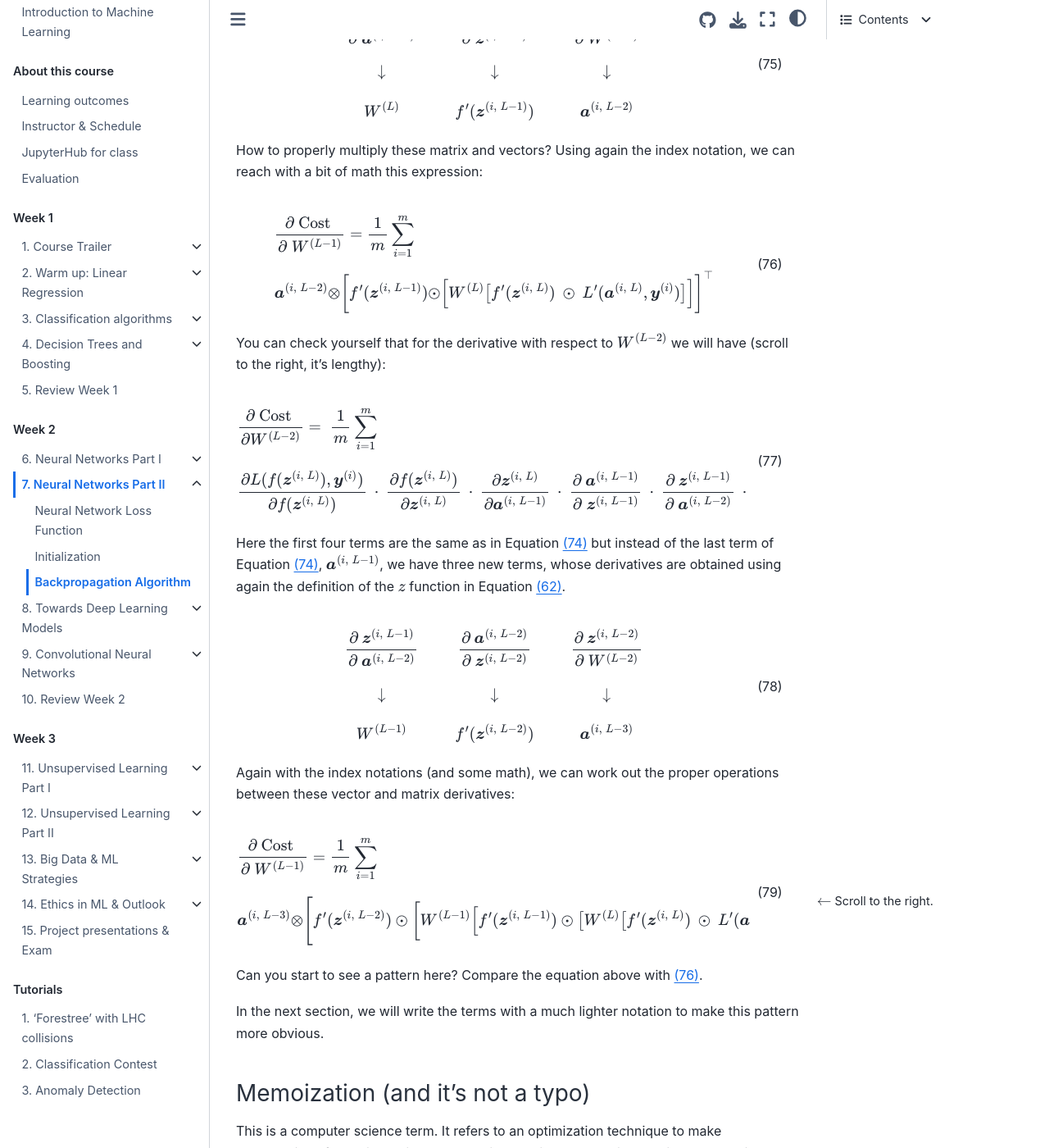
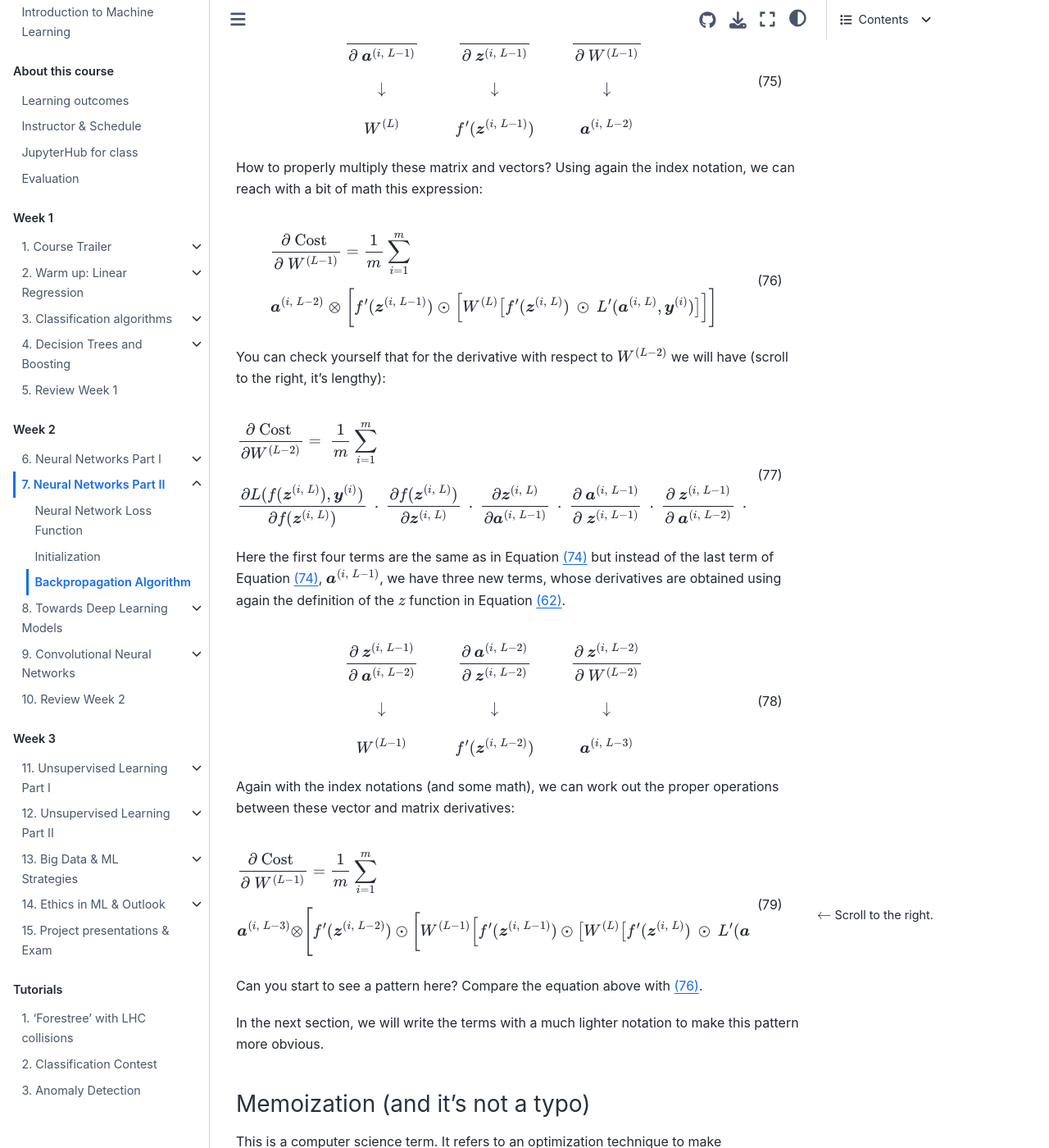
Before and after one commit to clairedavid/intro_to_ml, a Jupyter Book: the page built from week2/NN2_backprop.md, in a window 1280 px wide and 1400 px high, scrolled down 7001 px. Shown: the whole window at 82% size. Built offline with Jupyter Book 1.0.4 settings and Sphinx 7.4.7 and the Sphinx Book theme 1.1.4, drawn with Linux system fonts in a browser that asks for light colours; pages that are not in the unit, such as notebooks, are missing from menus; some of the changed text lies outside the part shown.

Commit message:
Backprop after typo catches from Mike

````diff
--- a/week2/NN2_backprop.md
+++ b/week2/NN2_backprop.md
@@ -264,7 +264,7 @@
 
 ```{math}
 :label: dCostfirstvectorouterprod
-\frac{\partial \text { Cost }}{\partial \; W^{(L)}} = \frac{1}{m} \sum_{i=1}^m \; \boldsymbol{a}^{(i, \: L-1)} \otimes \left[  f'(\boldsymbol{z}^{(i, \: L)}) \odot L^{\prime}(\boldsymbol{a}^{(i, \: L)}, \boldsymbol{y}^{(i)}) \right]^\top  \;,
+\frac{\partial \text { Cost }}{\partial \; W^{(L)}} = \frac{1}{m} \sum_{i=1}^m \; \boldsymbol{a}^{(i, \: L-1)} \otimes \left[  f'(\boldsymbol{z}^{(i, \: L)}) \odot L^{\prime}(\boldsymbol{a}^{(i, \: L)}, \boldsymbol{y}^{(i)}) \right]  \;,
 ```
 where $\otimes$ is the outer product and $\odot$ denotes the element-wise multiplication between the two column vectors. You can check the outer product will be of the desired dimensions of $n_{L-1} \times n_L$.
 
@@ -294,7 +294,7 @@
 :label: dCostbeforelastsimpleeq
 \begin{align*}
 & \frac{\partial \text { Cost }}{\partial \; W^{(L-1)}} = \frac{1}{m} \sum_{i=1}^m \: \\[1ex]
-& \boldsymbol{a}^{(i, \: L-2)} \otimes \biggr[ f'(\boldsymbol{z}^{(i, \: L-1)}) \odot \Bigr[ W^{(L)} \bigr[  f'(\boldsymbol{z}^{(i, \: L)}) \: \odot \: L^{\prime}(\boldsymbol{a}^{(i, \: L)}, \boldsymbol{y}^{(i)}) \bigr] \Bigr] \biggr]^\top
+& \boldsymbol{a}^{(i, \: L-2)} \;\otimes\; \biggr[ f'(\boldsymbol{z}^{(i, \: L-1)}) \;\odot\; \Bigr[ W^{(L)} \bigr[  f'(\boldsymbol{z}^{(i, \: L)}) \: \odot \: L^{\prime}(\boldsymbol{a}^{(i, \: L)}, \boldsymbol{y}^{(i)}) \bigr] \Bigr] \biggr]
 \end{align*}
 ```
 
@@ -324,7 +324,7 @@
 :label: Lminus2outerprodelementwiseall
 \begin{align*}
 & \frac{\partial \text { Cost }}{\partial \; W^{(L-1)}} = \frac{1}{m} \sum_{i=1}^m \: \\[1ex]
-& \boldsymbol{a}^{(i, \: L-3)} \otimes \Biggr[ f'(\boldsymbol{z}^{(i, \: L-2)}) \: \odot \: \biggr[ W^{(L-1)} \Bigr[ f'(\boldsymbol{z}^{(i, \: L-1)}) \: \odot \: \bigr[ W^{(L)} \bigr[  f'(\boldsymbol{z}^{(i, \: L)}) \: \odot \: L^{\prime}(\boldsymbol{a}^{(i, \: L)}, \boldsymbol{y}^{(i)}) \bigr] \bigr] \Bigr] \biggr] \Biggr]^\top
+& \boldsymbol{a}^{(i, \: L-3)} \otimes \Biggr[ f'(\boldsymbol{z}^{(i, \: L-2)}) \: \odot \: \biggr[ W^{(L-1)} \Bigr[ f'(\boldsymbol{z}^{(i, \: L-1)}) \: \odot \: \bigr[ W^{(L)} \bigr[  f'(\boldsymbol{z}^{(i, \: L)}) \: \odot \: L^{\prime}(\boldsymbol{a}^{(i, \: L)}, \boldsymbol{y}^{(i)}) \bigr] \bigr] \Bigr] \biggr] \Biggr]
 \end{align*}
 ```
 
@@ -381,7 +381,7 @@
 Looking at Equation {eq}`dCostfirstvectorouterprod`), we will have:
 ```{math}
 :label: costWLdeltaL
-\frac{\partial \text { Cost }}{\partial \; W^{(L)}} = \frac{1}{m} \sum_{i=1}^m \; \boldsymbol{a}^{(i, \: L-1)} \otimes \left[ \: \boldsymbol{\delta}^{(i, \; L)} \: \right]^\top
+\frac{\partial \text { Cost }}{\partial \; W^{(L)}} = \frac{1}{m} \sum_{i=1}^m \; \boldsymbol{a}^{(i, \: L-1)} \otimes \left[ \: \boldsymbol{\delta}^{(i, \; L)} \: \right]
 ```
 In terms of dimensions, the outer product creates a $n_{L-1} \times n_L$ matrix; this is what we want to get the correct dimensionality on the left hand side:
 
@@ -409,7 +409,7 @@
 Moving on backward, we still use Equation {eq}`dCostbeforelastsimpleeq` to express the derivative of the cost with respect to the weights of the before-last layer the following way:
 ```{math}
 :label: costWLdeltaLminus1
-\frac{\partial \text { Cost }}{\partial \; W^{(L-1)}} = \frac{1}{m} \sum_{i=1}^m \; \boldsymbol{a}^{(i, \: L-2)} \otimes \left[ \: \boldsymbol{\delta}^{(i, \; L-1)} \: \right]^\top
+\frac{\partial \text { Cost }}{\partial \; W^{(L-1)}} = \frac{1}{m} \sum_{i=1}^m \; \boldsymbol{a}^{(i, \: L-2)} \otimes \left[ \: \boldsymbol{\delta}^{(i, \; L-1)} \: \right]
 ```
 And the outer product gives the proper dimensions for the left hand size, i.e. a $n_{L-2} \times n_{L-1}$ matrix.
 ```{image} ../images/lec07_tetris_dCostdWlastlastLayer.png
@@ -436,7 +436,7 @@
 ```{math}
 :label: dCostlayerl
 \begin{align*}
-\frac{\partial \text { Cost }}{\partial \; W^{(\ell)}} = \frac{1}{m} \sum_{i=1}^m \; \boldsymbol{a}^{(i, \: \ell -1)} \otimes \left[ \: \boldsymbol{\delta}^{(i, \; \ell)} \: \right]^\top
+\frac{\partial \text { Cost }}{\partial \; W^{(\ell)}} = \frac{1}{m} \sum_{i=1}^m \; \boldsymbol{a}^{(i, \: \ell -1)} \otimes \left[ \: \boldsymbol{\delta}^{(i, \; \ell)} \: \right]
 \end{align*}
 ```
 
@@ -508,15 +508,19 @@
 \begin{equation}
 \text{Cost} =  \; \frac{1}{m} \; \sum_{i=1}^m \; L \biggl(\;f \Bigl( \;\boldsymbol{z}^{(i, \; L)}\Bigl), \boldsymbol{y}^{(i)} \biggl)\end{equation}
 $\qquad \quad \bullet$ get all errors:
+```{math}
+:label: summarybackproperrors
 \begin{align*}
 \boldsymbol{\delta}^{(i, \; L)} \; &= \quad f'(\boldsymbol{z}^{(i, \: L)}) \: &\odot& \quad L^{\prime}(\boldsymbol{a}^{(i, \: L)}, \boldsymbol{y}^{(i)}) \\[2ex]
-\boldsymbol{\delta}^{(i, \; \ell)} &=  \quad f'(\boldsymbol{z}^{(i, \: \ell)}) \: &\odot& \quad \Bigr[ \: W^{(\ell + 1)} \; \boldsymbol{\delta}^{(i, \; \ell + 1)} \:  \Bigr]^\top
+\boldsymbol{\delta}^{(i, \; \ell)} \;  &=  \quad f'(\boldsymbol{z}^{(i, \: \ell)}) \: &\odot& \quad \Bigr[ \: W^{(\ell + 1)} \; \boldsymbol{\delta}^{(i, \; \ell + 1)} \:  \Bigr]
 \end{align*}
+```
 
 $\qquad \quad \bullet$ sum errors and get all cost derivatives:
 ```{math}
+:label: summarybackpropcostd
 \begin{align*}
-\frac{\partial \text { Cost }}{\partial \; W^{(\ell)}} &= \frac{1}{m} \sum_{i=1}^m \; \boldsymbol{a}^{(i, \: \ell -1)} \otimes \left[ \: \boldsymbol{\delta}^{(i, \; \ell)} \: \right]^\top
+\frac{\partial \text { Cost }}{\partial \; W^{(\ell)}} &= \frac{1}{m} \sum_{i=1}^m \; \boldsymbol{a}^{(i, \: \ell -1)} \otimes \left[ \: \boldsymbol{\delta}^{(i, \; \ell)} \: \right]
 \\[2ex]
 \frac{\partial \text { Cost }}{\partial \; \boldsymbol{b}^{(\ell)}} &= \frac{1}{m} \sum_{i=1}^m \;  \boldsymbol{\delta}^{(i, \; \ell)}\end{align*}
 ```
````
Also changed, not shown: other parts of week2/NN2_backprop.md (+7 -7 lines), about/instructor.md (+1 -1 lines), week2/NN2_costF.md (+16 -16 lines), week2/NN2_init.md (+4 -4 lines).
